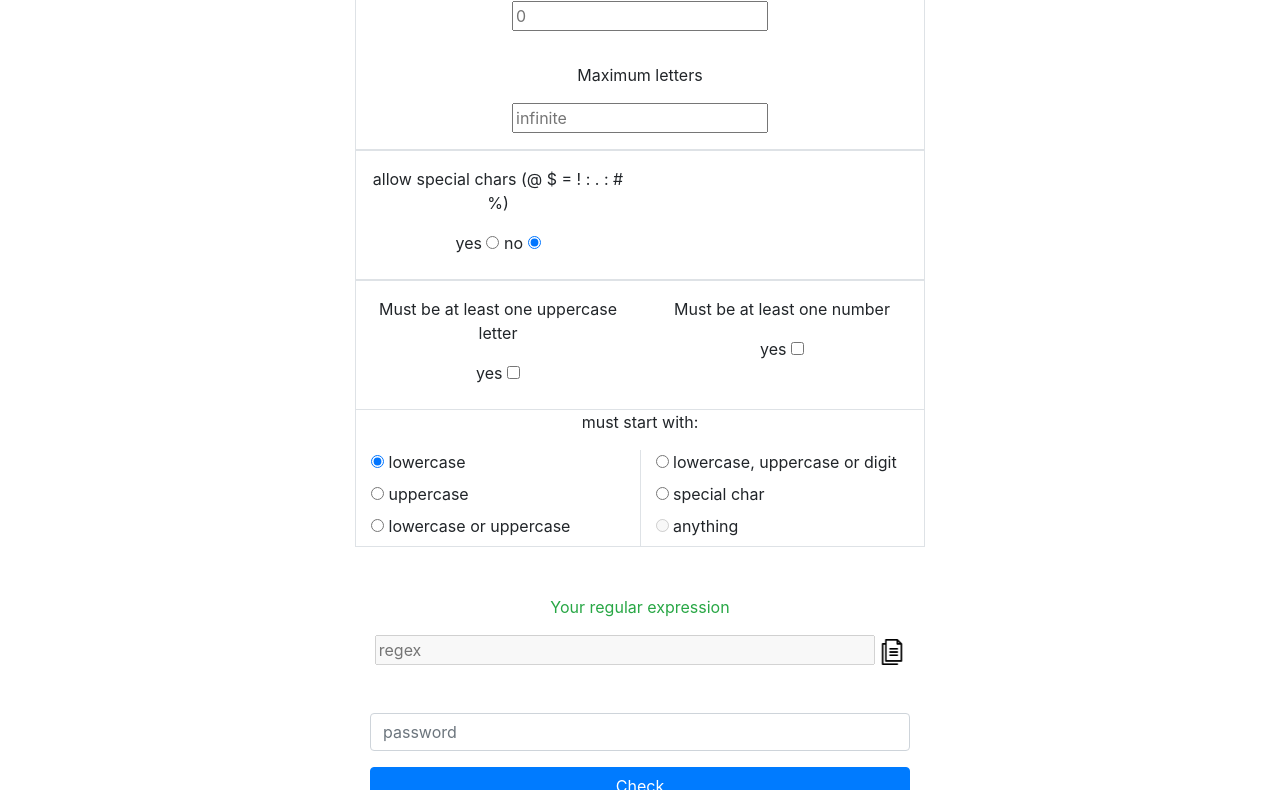
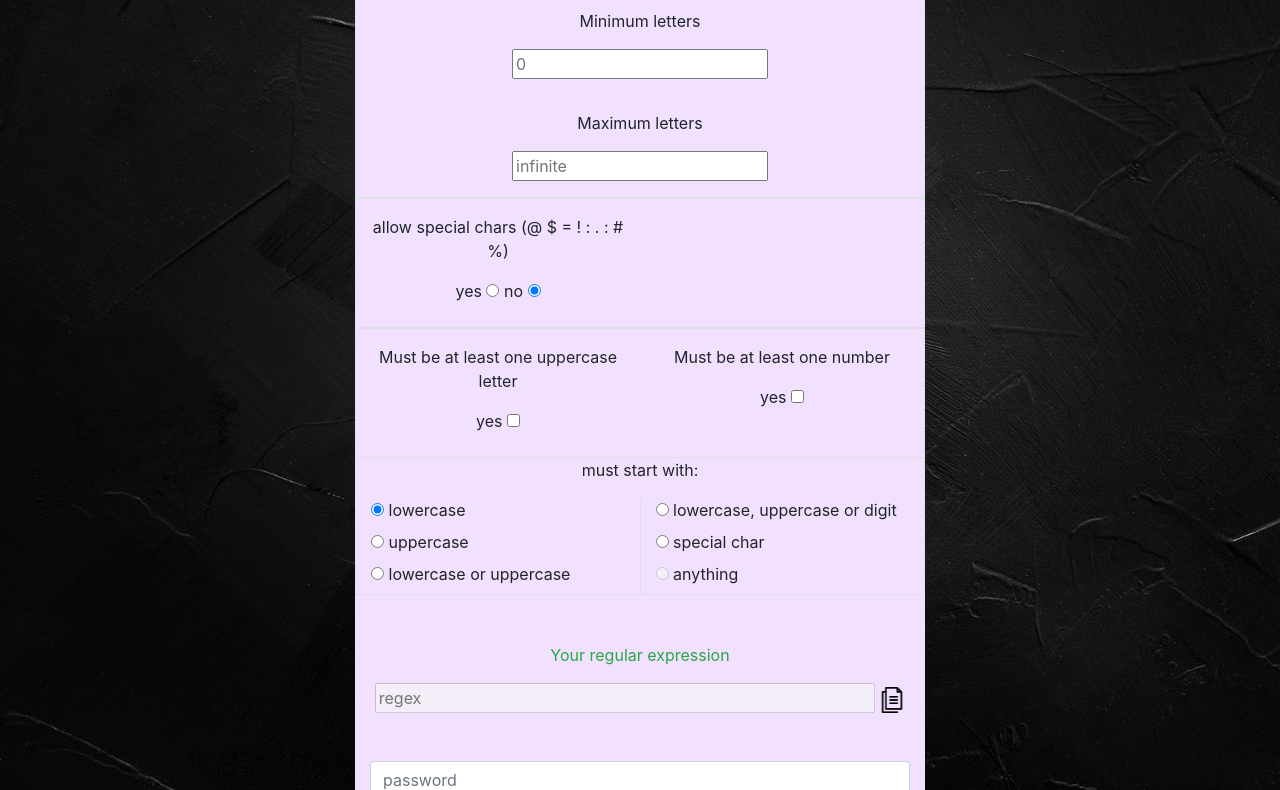
Before and after one commit to klauza/password-maker, a website: page index.html in a window 1280 px wide. Shown: the part 112-902 px from the top of the page. Drawn offline with nearby package versions, Linux system fonts and the light colour scheme.

Commit message:
css maintenance

```diff
--- a/index.html
+++ b/index.html
@@ -19,9 +19,15 @@
 
   </head>
   <body>
-    <div class="container">
-      <div class="row">
-        <div class="col-md-9 col-lg-6 mx-auto">
+
+    <div class="container mt-5">
+
+      <div class="progress d-none">
+        <div class="progress-bar progress-bar-striped" role="progressbar" style="width: 0%" aria-valuenow="0" aria-valuemin="0" aria-valuemax="100"></div>
+      </div>
+
+      <div class="program row d-none">
+        <div class="col-md-9 col-lg-6 mx-auto rounded">
           <h1 class="text-center">Simple password maker</h1>
 
           <div class="row border">
@@ -111,11 +117,11 @@
           <div class="mx-auto text-center">
             <p class="mt-5 text-success">Your regular expression</p>
             <input type="text text-center" placeholder="regex" id="regexOutput" disabled>
-            <img id="copyImg" src="copy.png" />
+            <img id="copyImg" src="copy.png"/>
           </div>
 
           <!-- FORM -->
-          <form>
+          <form class="mb-3">
             <div class="form-group mt-5">
               <!-- if you add a class 'is-invalid' here, the 'invalid-feedback' div will show on -->
               <input type="text" class="form-control" id="name" placeholder="password">
@@ -140,6 +146,7 @@
     <script src="https://code.jquery.com/jquery-3.3.1.slim.min.js" integrity="sha384-q8i/X+965DzO0rT7abK41JStQIAqVgRVzpbzo5smXKp4YfRvH+8abtTE1Pi6jizo" crossorigin="anonymous"></script>
     <script src="https://cdnjs.cloudflare.com/ajax/libs/popper.js/1.14.7/umd/popper.min.js" integrity="sha384-UO2eT0CpHqdSJQ6hJty5KVphtPhzWj9WO1clHTMGa3JDZwrnQq4sF86dIHNDz0W1" crossorigin="anonymous"></script>
     <script src="https://stackpath.bootstrapcdn.com/bootstrap/4.3.1/js/bootstrap.min.js" integrity="sha384-JjSmVgyd0p3pXB1rRibZUAYoIIy6OrQ6VrjIEaFf/nJGzIxFDsf4x0xIM+B07jRM" crossorigin="anonymous"></script>
-    <script type="module" src="app.js"></script>
+    <script src="app.js"></script>
+    <script src="loading.js"></script>
   </body>
 </html>
--- a/style.css
+++ b/style.css
@@ -1,3 +1,21 @@
+body{
+  background: url("./bg.jpg");
+  background-size: cover;
+  background-repeat: no-repeat;
+  overflow: hidden;
+}
+.container{
+  perspective: 700px;
+}
+.program{
+  opacity: 0;
+  transform: rotateX(40deg);
+  transform-origin:center top;
+
+}
+.container > .row > .col-md-9{
+  background: rgb(241, 225, 255);
+}
 #regexOutput{
   min-width: 500px;
 }
@@ -7,3 +25,35 @@
 #copyImg:hover{
   cursor: pointer;
 }
+
+/* form{
+  padding-bottom: 20px;
+} */
+
+@keyframes loadBar{
+  0%{
+    width: 0%;
+  }
+  100%{
+    width: 100%;
+  }
+}
+@keyframes programOpacity{
+  0%{
+    opacity: 0;
+    transform: rotateX(40deg);
+  }
+  35%{
+    transform: rotateX(-10deg);
+  }
+  60%{
+    transform: rotateX(5deg);
+  }
+  82%{
+    transform: rotateX(-2deg);
+  }
+  100%{
+    opacity: 1;
+    transform: rotateX(0deg);
+  }
+}
```
